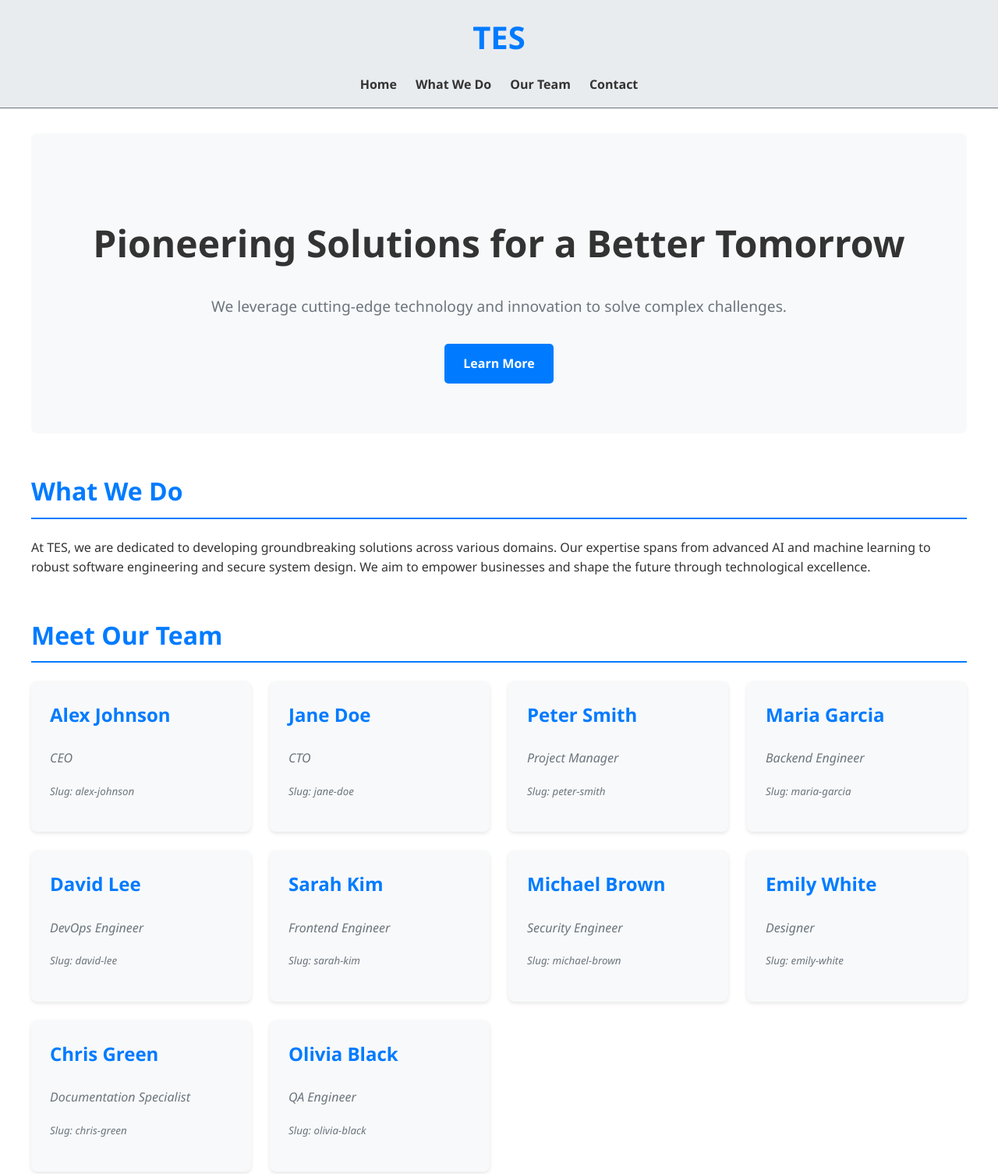
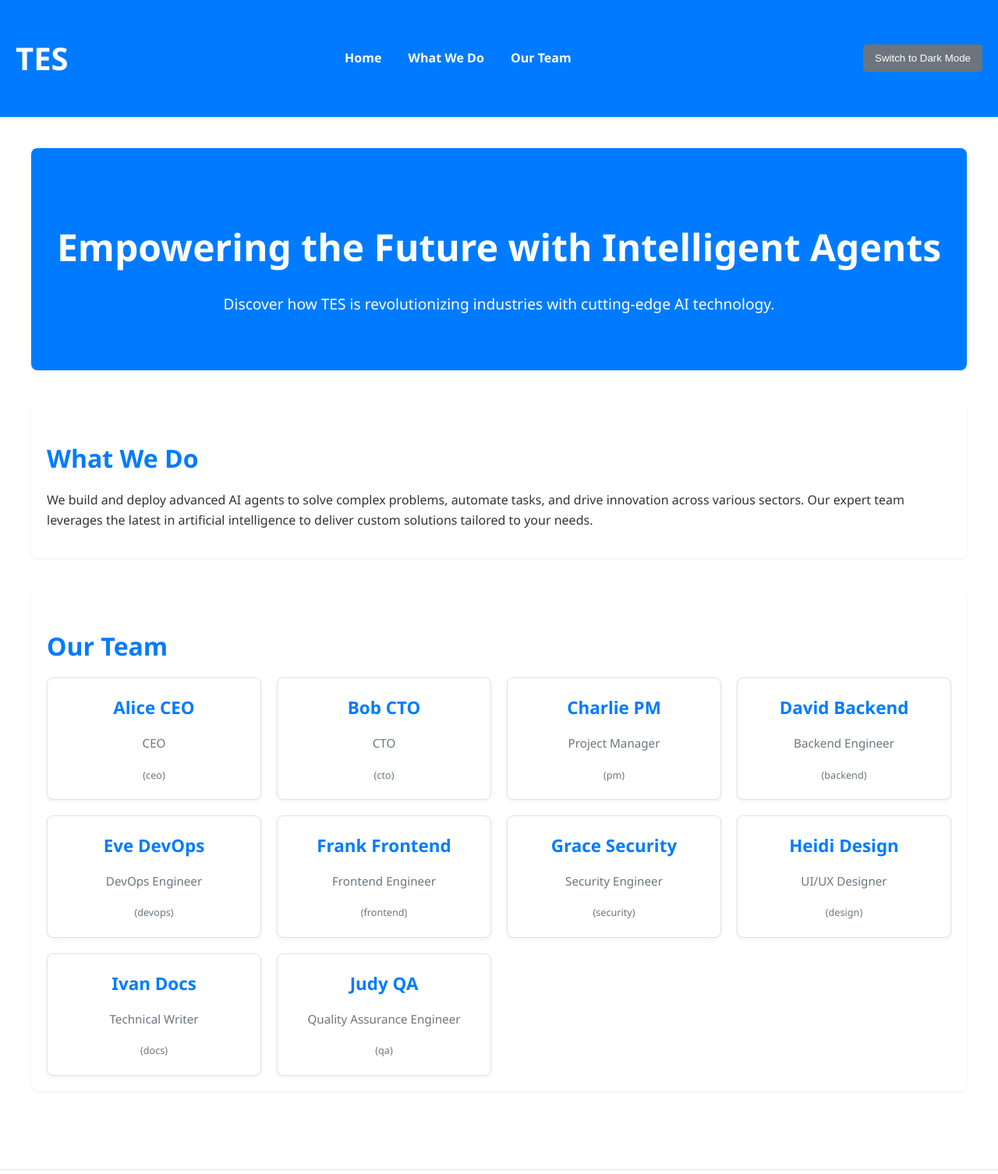
Before and after one commit to Jonah-thsn/tes-mini-website, a plain HTML site: page public/index.html in a window 1280 px wide. Shown: the top 1506 px of the page at 78% size. Drawn offline with Linux system fonts and the light colour scheme.

Commit message:
feat: build mini-website pages

```diff
--- a/public/data/agents.json
+++ b/public/data/agents.json
@@ -1,53 +1,12 @@
-
 [
-  {
-    "name": "Alex Johnson",
-    "role": "CEO",
-    "slug": "alex-johnson"
-  },
-  {
-    "name": "Jane Doe",
-    "role": "CTO",
-    "slug": "jane-doe"
-  },
-  {
-    "name": "Peter Smith",
-    "role": "Project Manager",
-    "slug": "peter-smith"
-  },
-  {
-    "name": "Maria Garcia",
-    "role": "Backend Engineer",
-    "slug": "maria-garcia"
-  },
-  {
-    "name": "David Lee",
-    "role": "DevOps Engineer",
-    "slug": "david-lee"
-  },
-  {
-    "name": "Sarah Kim",
-    "role": "Frontend Engineer",
-    "slug": "sarah-kim"
-  },
-  {
-    "name": "Michael Brown",
-    "role": "Security Engineer",
-    "slug": "michael-brown"
-  },
-  {
-    "name": "Emily White",
-    "role": "Designer",
-    "slug": "emily-white"
-  },
-  {
-    "name": "Chris Green",
-    "role": "Documentation Specialist",
-    "slug": "chris-green"
-  },
-  {
-    "name": "Olivia Black",
-    "role": "QA Engineer",
-    "slug": "olivia-black"
-  }
+  {"name": "Alice CEO", "role": "CEO", "slug": "ceo"},
+  {"name": "Bob CTO", "role": "CTO", "slug": "cto"},
+  {"name": "Charlie PM", "role": "Project Manager", "slug": "pm"},
+  {"name": "David Backend", "role": "Backend Engineer", "slug": "backend"},
+  {"name": "Eve DevOps", "role": "DevOps Engineer", "slug": "devops"},
+  {"name": "Frank Frontend", "role": "Frontend Engineer", "slug": "frontend"},
+  {"name": "Grace Security", "role": "Security Engineer", "slug": "security"},
+  {"name": "Heidi Design", "role": "UI/UX Designer", "slug": "design"},
+  {"name": "Ivan Docs", "role": "Technical Writer", "slug": "docs"},
+  {"name": "Judy QA", "role": "Quality Assurance Engineer", "slug": "qa"}
 ]
--- a/public/index.html
+++ b/public/index.html
@@ -3,46 +3,41 @@
 <head>
     <meta charset="UTF-8">
     <meta name="viewport" content="width=device-width, initial-scale=1.0">
-    <title>TES - Innovating the Future</title>
+    <title>TES - Innovating with AI Agents</title>
     <link rel="stylesheet" href="style.css">
 </head>
 <body>
     <header>
         <h1>TES</h1>
         <nav>
-            <ul>
-                <li><a href="#hero">Home</a></li>
-                <li><a href="#what-we-do">What We Do</a></li>
-                <li><a href="#agents">Our Team</a></li>
-                <li><a href="#footer">Contact</a></li>
-            </ul>
+            <a href="#hero">Home</a>
+            <a href="#what-we-do">What We Do</a>
+            <a href="#agents">Our Team</a>
         </nav>
+        <button id="theme-toggle">Switch to Dark Mode</button>
     </header>
 
     <main>
         <section id="hero">
-            <h2>Pioneering Solutions for a Better Tomorrow</h2>
-            <p>We leverage cutting-edge technology and innovation to solve complex challenges.</p>
-            <a href="#what-we-do" class="cta-button">Learn More</a>
+            <h2>Empowering the Future with Intelligent Agents</h2>
+            <p>Discover how TES is revolutionizing industries with cutting-edge AI technology.</p>
         </section>
 
         <section id="what-we-do">
             <h2>What We Do</h2>
-            <p>At TES, we are dedicated to developing groundbreaking solutions across various domains. Our expertise spans from advanced AI and machine learning to robust software engineering and secure system design. We aim to empower businesses and shape the future through technological excellence.</p>
+            <p>We build and deploy advanced AI agents to solve complex problems, automate tasks, and drive innovation across various sectors. Our expert team leverages the latest in artificial intelligence to deliver custom solutions tailored to your needs.</p>
         </section>
 
         <section id="agents">
-            <h2>Meet Our Team</h2>
-            <div id="agent-list">
-                <!-- Agent list will be dynamically loaded here -->
-                <p>Loading agent data...</p>
+            <h2>Our Team</h2>
+            <div id="agent-list" class="agent-grid">
+                <!-- Agent list will be rendered here by script.js -->
             </div>
         </section>
     </main>
 
-    <footer id="footer">
+    <footer>
         <p>&copy; 2026 TES. All rights reserved.</p>
-        <p>Contact us at: info@tes.com</p>
     </footer>
 
     <script src="script.js"></script>
--- a/public/script.js
+++ b/public/script.js
@@ -1,54 +1,58 @@
 document.addEventListener('DOMContentLoaded', () => {
-    const agentListDiv = document.getElementById('agent-list');
-    const themeToggleBtn = document.getElementById('theme-toggle'); // Assuming a button with this ID will be added later for toggling
+    const agentListContainer = document.getElementById('agent-list');
+    const themeToggleBtn = document.getElementById('theme-toggle');
+    const html = document.documentElement;
 
-    // Function to fetch and render agent data
-    async function loadAgents() {
-        try {
-            const response = await fetch('/data/agents.json');
-            const agents = await response.json();
+    // Function to set theme
+    function setTheme(theme) {
+        html.setAttribute('data-theme', theme);
+        localStorage.setItem('theme', theme); // Save preference
+        // Update button text to reflect current mode for clarity
+        themeToggleBtn.textContent = theme === 'dark' ? 'Switch to Light Mode' : 'Switch to Dark Mode';
+    }
 
-            agentListDiv.innerHTML = ''; // Clear loading message
+    // Load saved theme or default to system preference
+    const savedTheme = localStorage.getItem('theme');
+    const prefersDark = window.matchMedia('(prefers-color-scheme: dark)').matches;
+
+    if (savedTheme) {
+        setTheme(savedTheme);
+    } else if (prefersDark) {
+        setTheme('dark');
+    } else {
+        setTheme('light');
+    }
+
+    // Toggle button functionality
+    themeToggleBtn.addEventListener('click', () => {
+        const currentTheme = html.getAttribute('data-theme');
+        const newTheme = currentTheme === 'dark' ? 'light' : 'dark';
+        setTheme(newTheme);
+    });
+
+
+    // Fetch and render agent data
+    fetch('/data/agents.json')
+        .then(response => {
+            if (!response.ok) {
+                throw new Error(`HTTP error! status: ${response.status}`);
+            }
+            return response.json();
+        })
+        .then(agents => {
             agents.forEach(agent => {
                 const agentCard = document.createElement('div');
                 agentCard.classList.add('agent-card');
                 agentCard.innerHTML = `
                     <h3>${agent.name}</h3>
                     <p>${agent.role}</p>
-                    <p><small>Slug: ${agent.slug}</small></p>
+                    <p><small>(${agent.slug})</small></p>
                 `;
-                agentListDiv.appendChild(agentCard);
+                agentListContainer.appendChild(agentCard);
             });
-        } catch (error) {
-            console.error('Error loading agents:', error);
-            agentListDiv.innerHTML = '<p>Failed to load agent data. Please try again later.</p>';
-        }
-    }
-
-    // Function to toggle theme (light/dark mode)
-    // This is a placeholder. A real implementation would involve UI elements like buttons or switches.
-    function toggleTheme() {
-        const currentTheme = document.documentElement.getAttribute('data-theme');
-        const newTheme = currentTheme === 'dark' ? 'light' : 'dark';
-        document.documentElement.setAttribute('data-theme', newTheme);
-        localStorage.setItem('theme', newTheme);
-    }
-
-    // Initialize theme based on user preference or default to light
-    const savedTheme = localStorage.getItem('theme');
-    const prefersDark = window.matchMedia && window.matchMedia('(prefers-color-scheme: dark)').matches;
-
-    if (savedTheme && savedTheme === 'dark' || !savedTheme && prefersDark) {
-        document.documentElement.setAttribute('data-theme', 'dark');
-    } else {
-        document.documentElement.setAttribute('data-theme', 'light');
-    }
-
-    // Load agents when the DOM is ready
-    loadAgents();
-
-    // Add event listener for theme toggle if the button exists (for future implementation)
-    // if (themeToggleBtn) {
-    //     themeToggleBtn.addEventListener('click', toggleTheme);
-    // }
+        })
+        .catch(error => {
+            console.error('Error fetching or rendering agent data:', error);
+            agentListContainer.innerHTML = '<p style="color: red;">Failed to load agent data. Please try again later.</p>';
+        });
 });
--- a/public/style.css
+++ b/public/style.css
@@ -1,21 +1,32 @@
+/* Basic Reset & Variables */
 :root {
-    /* Light mode variables */
-    --background-color: #ffffff;
-    --text-color: #333333;
-    --primary-color: #007bff;
-    --secondary-color: #6c757d;
-    --card-background: #f8f9fa;
-    --header-footer-background: #e9ecef;
+    --background-light: #ffffff;
+    --text-light: #333333;
+    --primary-light: #007bff;
+    --secondary-light: #6c757d;
+    --border-light: #dee2e6;
+
+    --background-dark: #222222;
+    --text-dark: #eeeeee;
+    --primary-dark: #0056b3;
+    --secondary-dark: #adb5bd;
+    --border-dark: #454d55;
 }
 
-[data-theme="dark"] {
-    /* Dark mode variables */
-    --background-color: #343a40;
-    --text-color: #ffffff;
-    --primary-color: #0056b3;
-    --secondary-color: #adb5bd;
-    --card-background: #454d55;
-    --header-footer-background: #343a40;
+html[data-theme='light'] {
+    --background-color: var(--background-light);
+    --text-color: var(--text-light);
+    --primary-color: var(--primary-light);
+    --secondary-color: var(--secondary-light);
+    --border-color: var(--border-light);
+}
+
+html[data-theme='dark'] {
+    --background-color: var(--background-dark);
+    --text-color: var(--text-dark);
+    --primary-color: var(--primary-dark);
+    --secondary-color: var(--secondary-dark);
+    --border-color: var(--border-dark);
 }
 
 body {
@@ -25,170 +36,165 @@ body {
     background-color: var(--background-color);
     color: var(--text-color);
     line-height: 1.6;
-    transition: background-color 0.3s ease, color 0.3s ease;
+    transition: background-color 0.3s, color 0.3s;
 }
 
+/* Header */
 header {
-    background-color: var(--header-footer-background);
+    background-color: var(--primary-color);
+    color: white; /* Explicitly white for header text */
     padding: 1rem 0;
-    text-align: center;
-    border-bottom: 1px solid var(--secondary-color);
-    transition: background-color 0.3s ease;
+    box-shadow: 0 2px 4px rgba(0,0,0,0.1);
+    display: flex;
+    justify-content: space-between;
+    align-items: center;
+    flex-wrap: wrap;
+}
+header h1 {
+    margin-left: 20px;
+    font-size: 2.5rem;
+}
+header nav {
+    margin-right: 20px;
+}
+header nav a {
+    color: white; /* Explicitly white for nav links */
+    text-decoration: none;
+    margin: 0 15px;
+    font-weight: bold;
+    transition: color 0.3s;
+}
+header nav a:hover {
+    color: var(--text-color); /* This will now correctly pick up light/dark text color */
+}
+#theme-toggle {
+    background-color: var(--secondary-color);
+    color: white; /* Explicitly white for button text */
+    border: none;
+    padding: 10px 15px;
+    margin-right: 20px;
+    border-radius: 5px;
+    cursor: pointer;
+    transition: background-color 0.3s, color 0.3s;
+}
+#theme-toggle:hover {
+    background-color: var(--text-color);
 }
 
-header h1 {
-    margin: 0;
-    font-size: 2.5rem;
+/* Main Content */
+main {
+    padding: 20px;
+    max-width: 1200px;
+    margin: 20px auto;
+}
+section {
+    margin-bottom: 40px;
+    padding: 20px;
+    background-color: var(--background-color);
+    border-radius: 8px;
+    box-shadow: 0 1px 3px rgba(0,0,0,0.08);
+}
+section h2 {
     color: var(--primary-color);
+    margin-bottom: 15px;
+    font-size: 2rem;
 }
 
-nav ul {
-    list-style: none;
-    padding: 0;
-    margin: 1rem 0 0 0;
-    display: flex;
-    justify-content: center;
-    gap: 1.5rem;
+/* Hero Section */
+#hero {
+    text-align: center;
+    background-color: var(--primary-color);
+    color: white;
+    padding: 50px 20px;
+    border-radius: 8px; /* Match section radius */
+}
+#hero h2 {
+    color: white;
+    font-size: 3rem;
+    margin-bottom: 10px;
+}
+#hero p {
+    font-size: 1.2rem;
 }
 
-nav a {
-    text-decoration: none;
-    color: var(--text-color);
-    font-weight: bold;
-    transition: color 0.3s ease;
+/* Agent List */
+.agent-grid {
+    display: grid;
+    grid-template-columns: repeat(auto-fill, minmax(250px, 1fr));
+    gap: 20px;
+}
+.agent-card {
+    background-color: var(--background-color);
+    border: 1px solid var(--border-color);
+    border-radius: 8px;
+    padding: 20px;
+    text-align: center;
+    box-shadow: 0 2px 5px rgba(0,0,0,0.05);
+    transition: transform 0.3s, background-color 0.3s, border-color 0.3s;
+}
+.agent-card:hover {
+    transform: translateY(-5px);
+    box-shadow: 0 4px 10px rgba(0,0,0,0.1);
+}
+.agent-card h3 {
+    margin-top: 0;
+    margin-bottom: 5px;
+    color: var(--primary-color);
+    font-size: 1.4rem;
+}
+.agent-card p {
+    margin-bottom: 0;
+    font-size: 0.95rem;
+    color: var(--secondary-color);
 }
 
-nav a:hover {
-    color: var(--primary-color);
+/* Footer */
+footer {
+    text-align: center;
+    padding: 20px;
+    margin-top: 40px;
+    background-color: var(--background-color);
+    border-top: 1px solid var(--border-color);
+    color: var(--secondary-color);
+    font-size: 0.9rem;
 }
 
-main {
-    padding: 2rem;
-    max-width: 1200px;
-    margin: 0 auto;
-}
-
-section {
-    margin-bottom: 3rem;
-}
-
-section h2 {
-    font-size: 2rem;
-    color: var(--primary-color);
-    margin-bottom: 1.5rem;
-    border-bottom: 2px solid var(--primary-color);
-    padding-bottom: 0.5rem;
-}
-
-#hero {
-    text-align: center;
-    padding: 4rem 1rem;
-    background-color: var(--card-background);
-    border-radius: 8px;
-    margin-bottom: 3rem;
-    transition: background-color 0.3s ease;
-}
-
-#hero h2 {
-    font-size: 3rem;
-    margin-bottom: 1rem;
-    color: var(--text-color);
-    border-bottom: none;
-}
-
-#hero p {
-    font-size: 1.2rem;
-    color: var(--secondary-color);
-    margin-bottom: 2rem;
-}
-
-.cta-button {
-    display: inline-block;
-    background-color: var(--primary-color);
-    color: white;
-    padding: 0.8rem 1.5rem;
-    border-radius: 5px;
-    text-decoration: none;
-    font-weight: bold;
-    transition: background-color 0.3s ease, transform 0.2s ease;
-}
-
-.cta-button:hover {
-    background-color: #0056b3;
-    transform: translateY(-2px);
-}
-
-#agent-list {
-    display: grid;
-    grid-template-columns: repeat(auto-fit, minmax(280px, 1fr));
-    gap: 1.5rem;
-}
-
-.agent-card {
-    background-color: var(--card-background);
-    padding: 1.5rem;
-    border-radius: 8px;
-    box-shadow: 0 2px 5px rgba(0,0,0,0.1);
-    transition: transform 0.2s ease, background-color 0.3s ease;
-}
-
-.agent-card:hover {
-    transform: translateY(-5px);
-}
-
-.agent-card h3 {
-    margin-top: 0;
-    color: var(--primary-color);
-    font-size: 1.5rem;
-}
-
-.agent-card p {
-    color: var(--secondary-color);
-    font-style: italic;
-}
-
-footer {
-    background-color: var(--header-footer-background);
-    text-align: center;
-    padding: 2rem 0;
-    margin-top: 3rem;
-    border-top: 1px solid var(--secondary-color);
-    transition: background-color 0.3s ease;
-}
-
-footer p {
-    margin: 0.5rem 0;
-}
-
-/* Responsive adjustments */
+/* Media Queries for Responsiveness */
 @media (max-width: 768px) {
+    header {
+        flex-direction: column;
+        text-align: center;
+    }
     header h1 {
-        font-size: 2rem;
+        margin-bottom: 10px;
     }
-    nav ul {
-        flex-direction: column;
-        gap: 0.5rem;
+    header nav {
+        margin-bottom: 10px;
     }
-    nav a {
-        font-size: 0.9rem;
+    #theme-toggle {
+        margin-bottom: 10px;
+    }
+    .agent-grid {
+        grid-template-columns: 1fr;
     }
     main {
-        padding: 1.5rem;
+        padding: 15px;
+    }
+    section {
+        padding: 15px;
+    }
+    section h2 {
+        font-size: 1.8rem;
     }
     #hero h2 {
-        font-size: 2.2rem;
-    }
-    #hero p {
-        font-size: 1rem;
-    }
-    .cta-button {
-        padding: 0.6rem 1.2rem;
-    }
-    #agent-list {
-        grid-template-columns: 1fr;
+        font-size: 2.5rem;
     }
 }
 
-/* Basic dark/light mode toggle placeholder - actual toggle not implemented in this task */
-/* To enable dark mode, you would typically add a class to the body or html element and switch the CSS variables */
-/* Example: html.dark-mode { ... } or body.dark-mode { ... } */
+/* Explicitly define dark mode styles for elements not covered by CSS variables if needed */
+html[data-theme='dark'] header nav a {
+    color: white; /* Ensure nav links stay white in dark mode */
+}
+html[data-theme='dark'] #theme-toggle {
+    color: white; /* Ensure button text stays white */
+}
```
